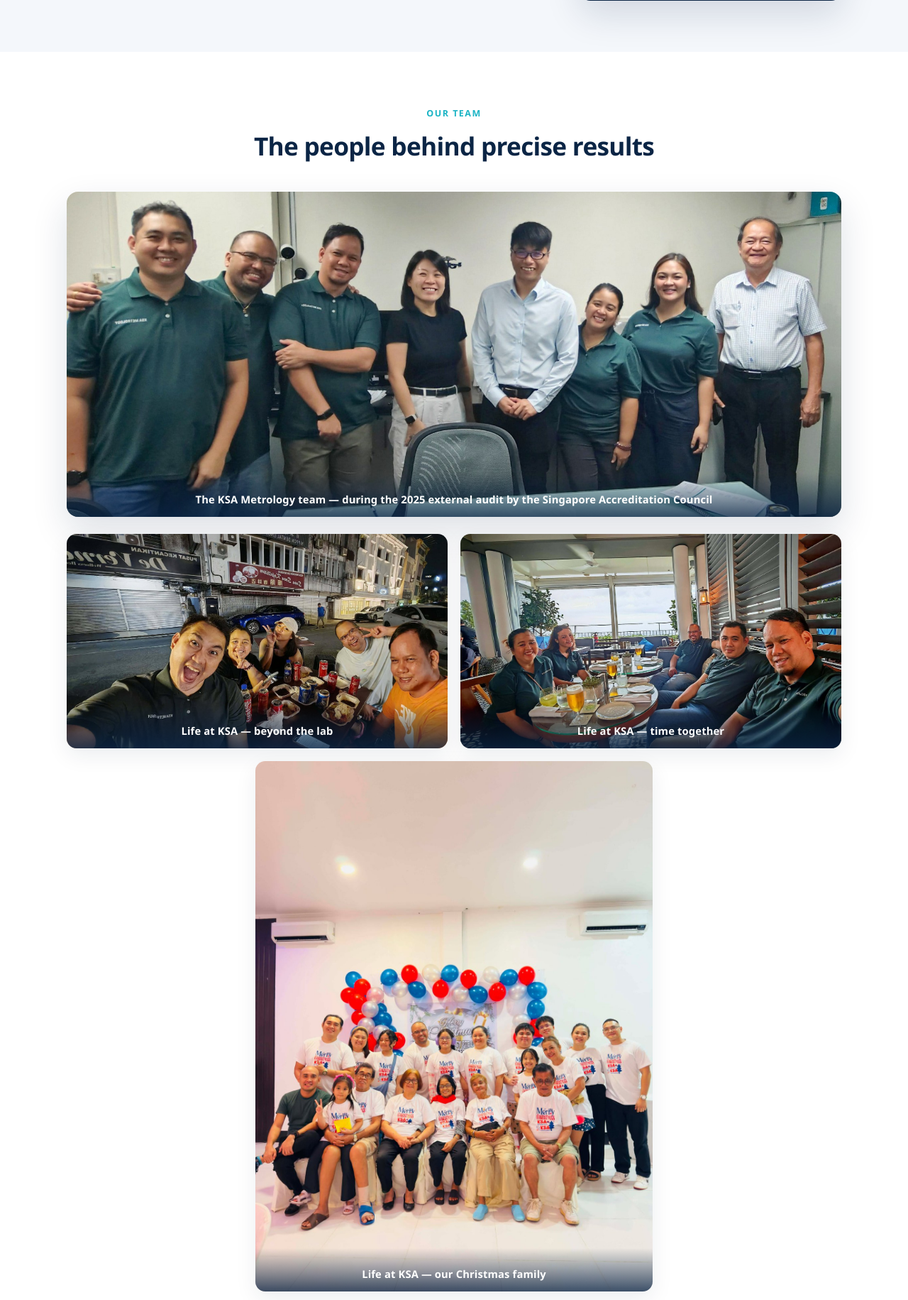
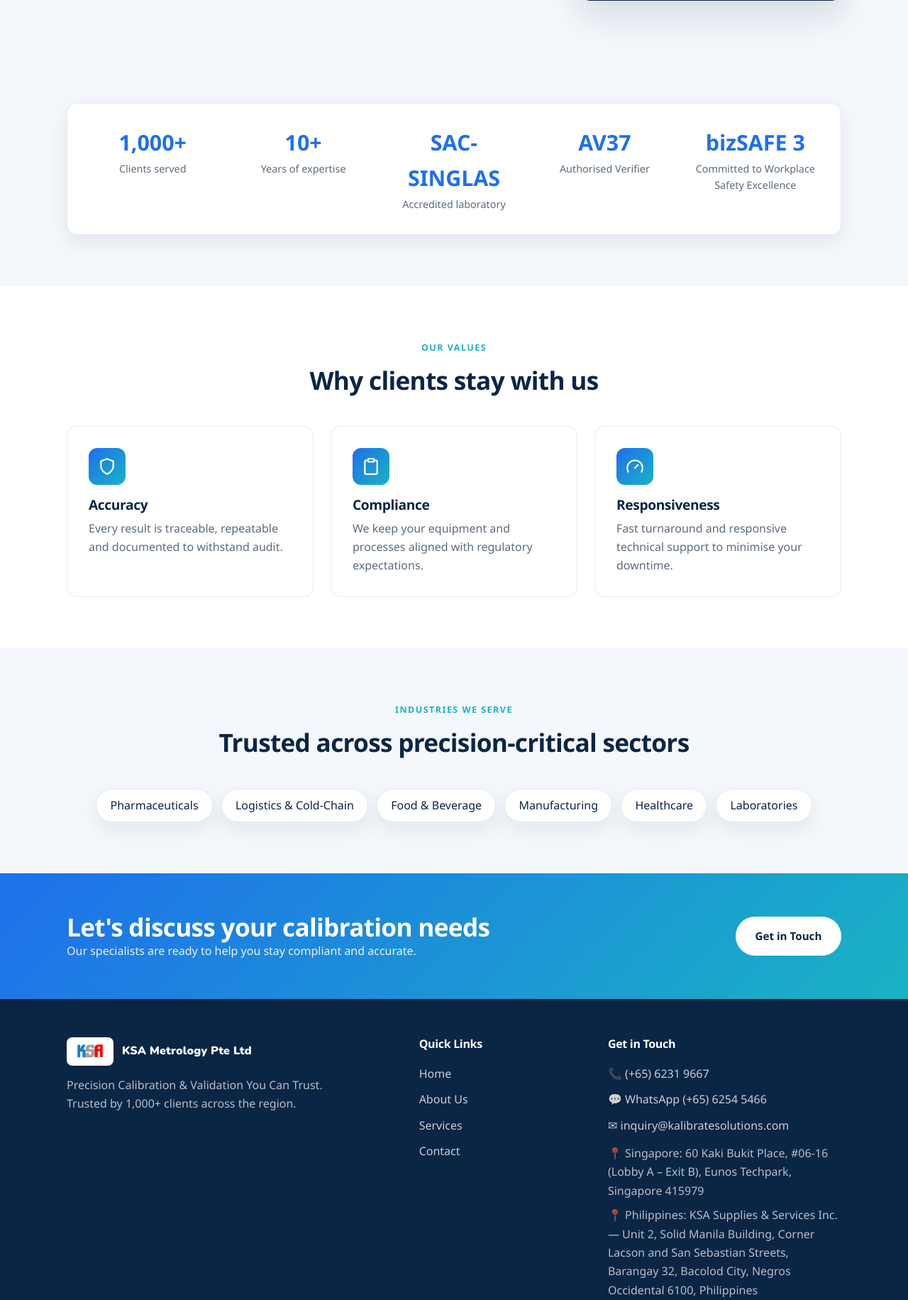
Before and after one commit to Roedil/KSAWebsite, a Flask app: page /about in a window 1280 px wide. Shown: the part 1912-3743 px from the top of the page at 71% size. Run offline with Flask 3, Linux system fonts and the light colour scheme.

Commit message:
Remove Our Team section from About page

```diff
--- a/templates/about.html
+++ b/templates/about.html
@@ -70,37 +70,6 @@
   </div>
 </section>
 
-<section class="section">
-  <div class="container">
-    <div class="section-head">
-      <span class="eyebrow">Our Team</span>
-      <h2>The people behind precise results</h2>
-    </div>
-    <figure class="team-photo">
-      <img src="{{ url_for('static', filename='img/photos/team.jpg') }}"
-           alt="The {{ company.name }} team">
-      <figcaption>The KSA Metrology team — during the 2025 external audit by the Singapore Accreditation Council</figcaption>
-    </figure>
-    <div class="culture-grid">
-      <figure class="team-culture">
-        <img src="{{ url_for('static', filename='img/photos/team-culture.jpg') }}"
-             alt="The {{ company.name }} team unwinding together after work">
-        <figcaption>Life at KSA — beyond the lab</figcaption>
-      </figure>
-      <figure class="team-culture">
-        <img src="{{ url_for('static', filename='img/photos/team-culture2.jpg') }}"
-             alt="The {{ company.name }} team relaxing together over a meal">
-        <figcaption>Life at KSA — time together</figcaption>
-      </figure>
-    </div>
-    <figure class="team-family">
-      <img src="{{ url_for('static', filename='img/photos/team-family.jpg') }}"
-           alt="The {{ company.name }} team and their families at the Christmas celebration">
-      <figcaption>Life at KSA — our Christmas family</figcaption>
-    </figure>
-  </div>
-</section>
-
 <section class="section section-alt">
   <div class="container">
     <div class="stats-grid">
```
